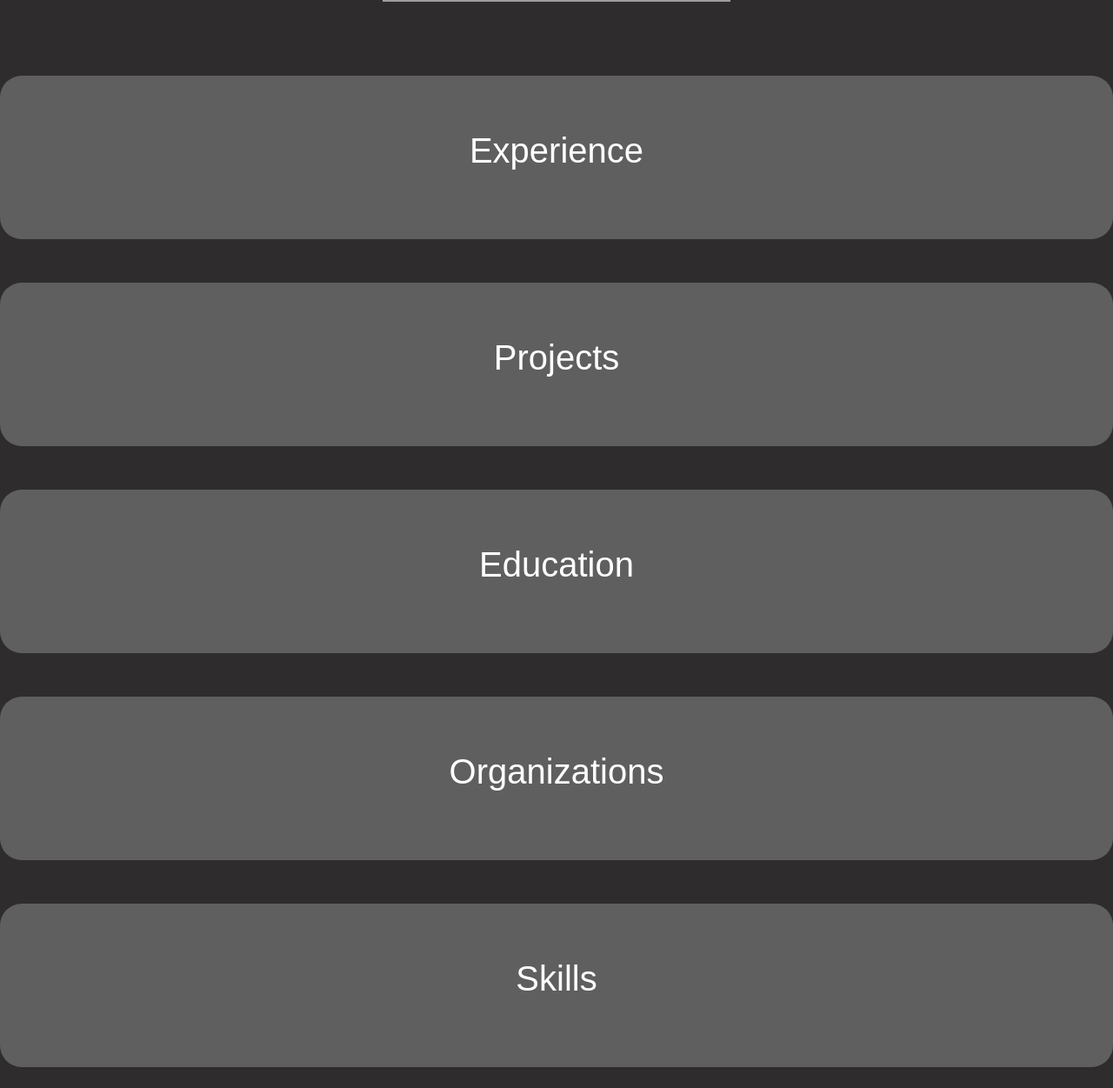
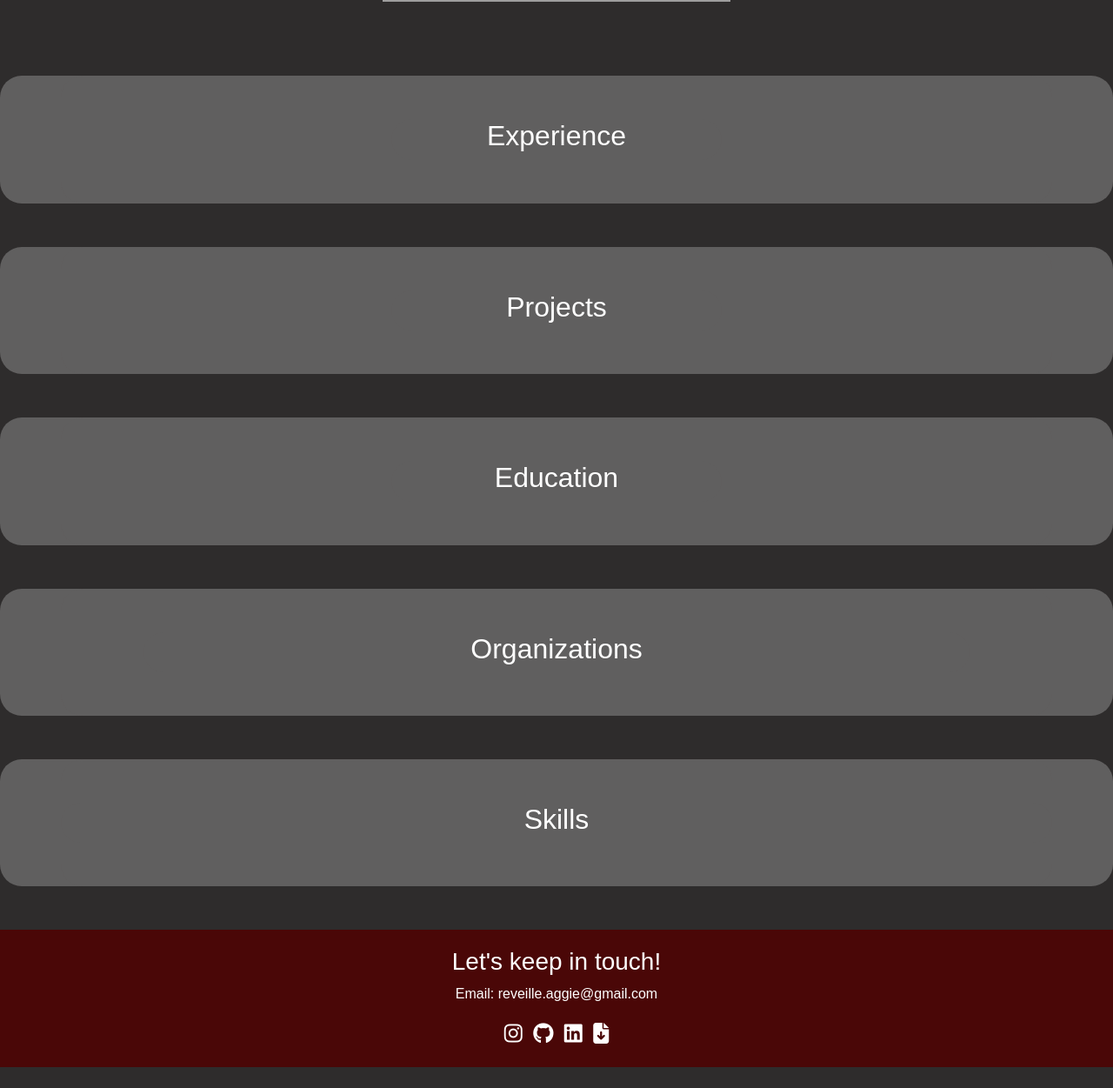
Before and after one commit to carloscasellas/shpe-pw-template, a website: page public/index.html in a window 1280 px wide. Shown: the part 389-1640 px from the top of the page at 87% size. After the commit the page ends 1616 px from the top, so only its background shows below. Drawn offline with nearby package versions, Linux system fonts and the light colour scheme; grey boxes are pictures that could not be loaded.

Commit message:
Styling edits and layout

```diff
--- a/public/index.html
+++ b/public/index.html
@@ -53,7 +53,8 @@
                 <div class="col-md-4 text-center">
                     <img class = "headshot-photo" src="headshot.png">
                 </div>
-                <div class="col-md-6">
+                <div class="col-md-6 text-center text-sm-left">
+                    <!-- ^^ text center makes it centered if on a small device, text-sm-left makes it left align if on a large device -->
                     <h1>Reveille Aggie</h1>
                     <h2>Chemical Engineer '23</h2>
                     <p>
@@ -78,7 +79,9 @@
         <div id="experience">
             <div class="container">
                 <div class="row justify-content-md-center">
-                    <h1>Experience</h1>
+                    <div class="col-md-4 text-center">
+                        <h2>Experience</h2>
+                    </div>
                 </div>
             </div>
         </div>
@@ -86,7 +89,10 @@
         <div id="projects">
             <div class="container">
                 <div class="row justify-content-md-center">
-                    <h1>Projects</h1>
+                    <div class="col-md-4 text-center">
+                        <h2>Projects</h2>
+
+                    </div>
                 </div>
             </div>
         </div>
@@ -94,7 +100,10 @@
         <div id="education">
             <div class="container">
                 <div class="row justify-content-md-center">
-                    <h1>Education</h1>
+                    <div class="col-md-4 text-center">
+                        <h2>Education</h2>
+
+                    </div>
                 </div>
             </div>
         </div>
@@ -102,7 +111,10 @@
         <div id="organizations">
             <div class="container">
                 <div class="row justify-content-md-center">
-                    <h1>Organizations</h1>
+                    <div class="col-md-10 text-center">
+                        <h2>Organizations</h2>
+
+                    </div>
                 </div>
             </div>
         </div>
@@ -110,13 +122,15 @@
         <div id="skills">
             <div class="container">
                 <div class="row justify-content-md-center">
-                    <h1>Skills</h1>
+                    <div class="col-md text-center">
+                        <h2>Skills</h2>
+                    </div>
                 </div>
             </div>
         </div>
     </div>
 
-    <div class="end-bar">
+    <div class="footer">
         <h3>Let's keep in touch!</h3>
         <p>Email: <a href="mailto:reveille.aggie@gmail.com" target="_blank" rel="noopener noreferrer">reveille.aggie@gmail.com</a></p>
         <div class="social">
@@ -129,14 +143,13 @@
 
 </body>
 <script type="module">
-    // Import the functions you need from the SDKs you need
+    // Import the functions from the SDKs
     import { initializeApp } from "https://www.gstatic.com/firebasejs/9.9.2/firebase-app.js";
     import { getAnalytics } from "https://www.gstatic.com/firebasejs/9.9.2/firebase-analytics.js";
     // TODO: Add SDKs for Firebase products that you want to use
     // https://firebase.google.com/docs/web/setup#available-libraries
 
-    // Your web app's Firebase configuration
-    // For Firebase JS SDK v7.20.0 and later, measurementId is optional
+    // Firebase configuration
     const firebaseConfig = {
       apiKey: "AIzaSyAJvmmAG72x_yqon3Yggc8WPw42ITZBw9s",
       authDomain: "shpe-pw.firebaseapp.com",
--- a/public/main.css
+++ b/public/main.css
@@ -15,6 +15,13 @@ body {
     color: white;
 }
 
+.landing {
+    position: relative;
+    background-image: url("background.png");
+    background-position: center;
+    background-repeat: no-repeat;
+    text-align: left;
+}
 
 header h1 {
     font-size: 3rem;
@@ -29,8 +36,10 @@ header h3 {
     max-width: 600px;
 }
 
-.contentBoxes {
+.contentBoxes .containers{
     position: relative;
+    padding-top: 12px;
+    padding-bottom: 20px;
 }
 
 .contentBoxes div {
@@ -42,16 +51,7 @@ header h3 {
 }
 
 #experience, #education, #projects, #organizations, #skills {
-    padding-top: 12px;
-    padding-bottom: 20px;
-}
 
-.landing {
-    position: relative;
-    background-image: url("background.png");
-    background-position: center;
-    background-repeat: no-repeat;
-    text-align: left;
 }
 
 /* START style icons */
@@ -79,7 +79,7 @@ header h3 {
 
 /* END style icons */
 
-.end-bar {
+.footer {
     text-align: center;
     background-color: var(--maroon);
     width: 100%;
@@ -87,7 +87,7 @@ header h3 {
     color: white;
 }
 
-.end-bar h3, a{
+.footer h3, a{
     padding-top: 20px;
     color: white;
 }
@@ -95,6 +95,8 @@ header h3 {
 .headshot-photo {
     border-radius: 50%;
     width: 60%;
+    padding-top: 20px;
+    padding-bottom: 20px;
 }
 
 #navigation {
```
